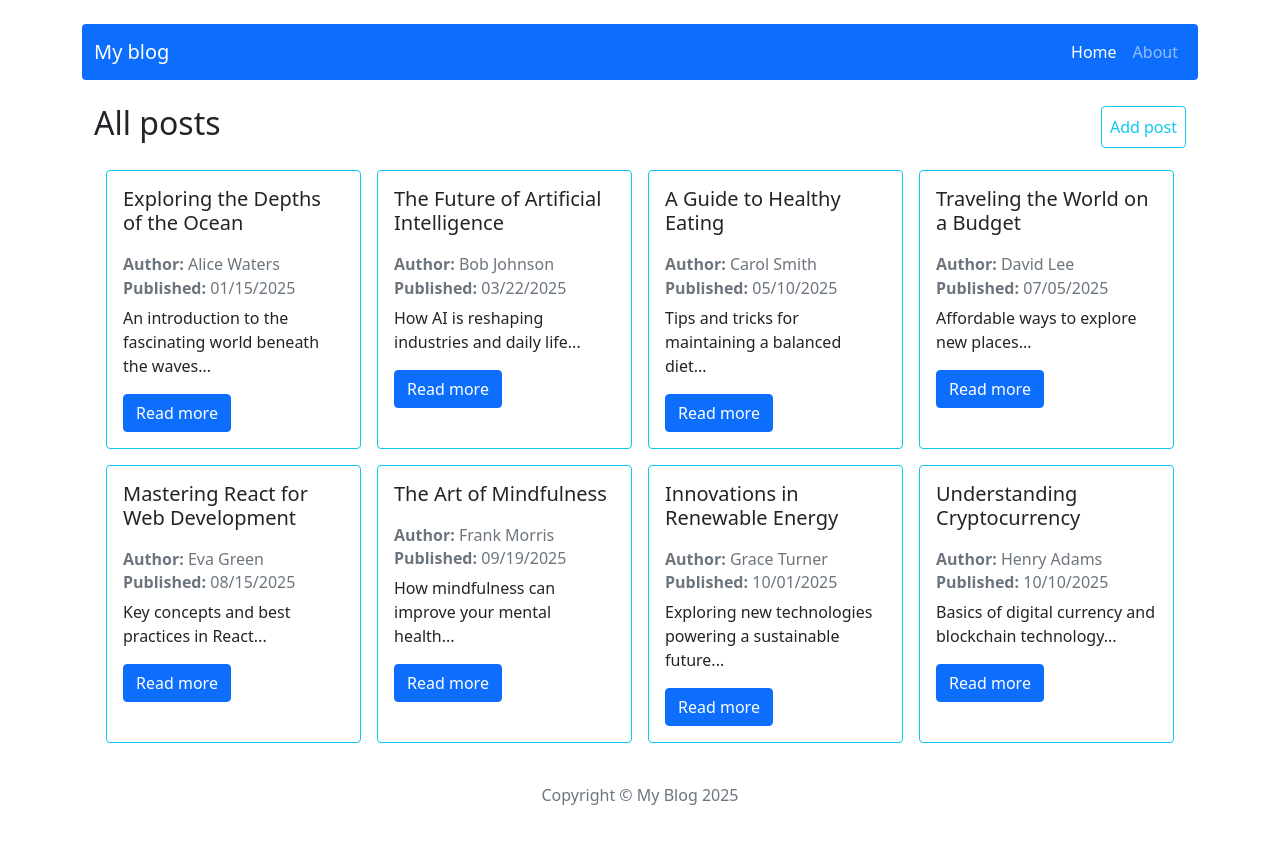
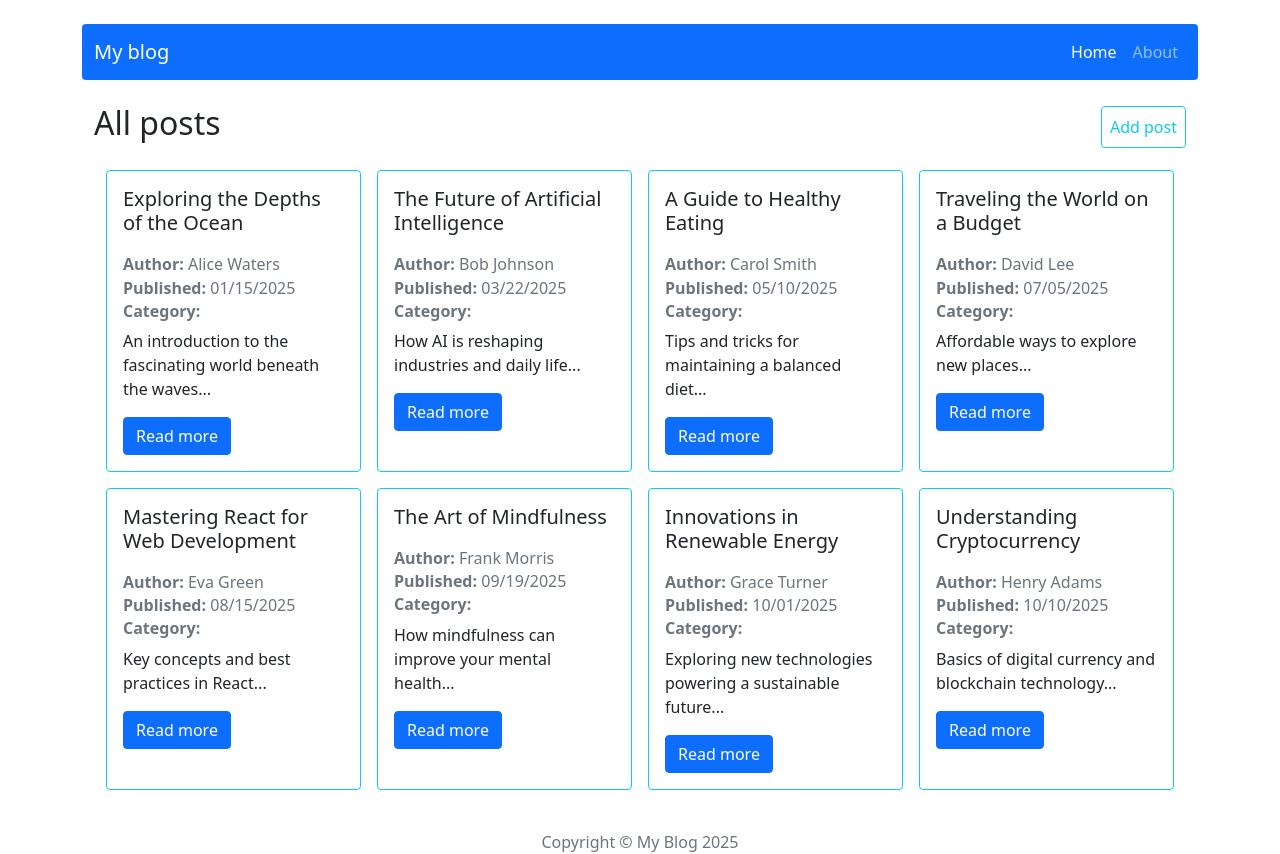
Before and after one commit to kriskensy/WebDev_react-blog, a React (Create React App) app: page / in a window 1280 px wide. Before the commit the page ends 807 px from the top, so only its background shows below. Built offline with nearby package versions, Linux system fonts and the light colour scheme.

Commit message:
Add categoriesRedux. Add Category field to SinglePost and Posts views

```diff
--- a/src/components/features/PostCard/PostCard.js
+++ b/src/components/features/PostCard/PostCard.js
@@ -1,6 +1,7 @@
 import { Button, Card } from 'react-bootstrap';
 import { Link } from 'react-router-dom';
-
+import { getCategoryById } from '../../../redux/categoriesRedux.js';
+//TODO category
 const PostCard = (props) => {
   return (
     <Card border='info'>
@@ -12,6 +13,9 @@ const PostCard = (props) => {
         <Card.Subtitle className='mb-2 text-muted'>
           <span className='fw-bold'>Published:</span> {props.publishedDate}
         </Card.Subtitle>
+        <Card.Subtitle className='mb-2 text-muted'>
+          <span className='fw-bold'>Category:</span> {getCategoryById.categoryName}
+        </Card.Subtitle>
         <Card.Text>{props.shortDescription}</Card.Text>
         <Button as={Link} to={`/post/${props.id}`} variant='primary'>Read more</Button>
       </Card.Body>
--- a/src/components/features/Posts/Posts.js
+++ b/src/components/features/Posts/Posts.js
@@ -1,17 +1,22 @@
 import styles from './Posts.module.scss';
 import { useSelector } from 'react-redux';
 import { getAllPosts } from '../../../redux/postsRedux';
+import { getCategoryById, getAllCategories } from '../../../redux/categoriesRedux.js';
 import { Container } from 'react-bootstrap';
 import PostCard from '../PostCard/PostCard.js';
 import { dateToStr } from '../../../utils/dateToStr.js';
-
+import { Navigate } from 'react-router-dom';
+//TODO category
 const Posts = () => {
 
   const posts = useSelector(getAllPosts);
+  const categories = useSelector(getAllCategories);
 
   return (
     <Container className={styles.cardsContainer}>
-      {posts.map(post => (
+      {posts.map(post => {
+        const category = getCategoryById({ categories }, post.categoryId);
+        return (
         <PostCard
           key={post.id}
           id={post.id}
@@ -19,8 +24,10 @@ const Posts = () => {
           author={post.author}
           publishedDate={dateToStr(post.publishedDate)}
           shortDescription={post.shortDescription}
+          category={category ? category.categoryName : 'Unknown'}
         />
-      ))}
+        );
+      })}
     </Container>
   );
 }
--- a/src/components/pages/SinglePost/SinglePost.js
+++ b/src/components/pages/SinglePost/SinglePost.js
@@ -3,6 +3,7 @@ import PageTitle from "../../common/PageTitle/PageTitle";
 import { Button, Stack } from "react-bootstrap";
 import { useDispatch, useSelector } from "react-redux";
 import { getPostById, removePost } from "../../../redux/postsRedux";
+import { getCategoryById } from '../../../redux/categoriesRedux.js';
 import { useState } from "react";
 import CancelPostModal from "../../features/CancelPostModal/CancelPostModal";
 import { dateToStr } from "../../../utils/dateToStr";
@@ -11,6 +12,7 @@ const SinglePost = () => {
 
   const { id } = useParams();
   const postData = useSelector(state => getPostById(state, id));
+  const category = useSelector(state => getCategoryById(state, postData.categoryId));
 
   const [showModal, setShowModal] = useState(false);
   const handleCloseModal = () => setShowModal(false);
@@ -45,6 +47,9 @@ const SinglePost = () => {
           <p>
             <span className='fw-bold'>Published:</span> {dateToStr(postData.publishedDate)}
           </p>
+          <p>
+            <span className='fw-bold'>Category:</span> {category ? category.categoryName : 'Unknown'}
+          </p>
         </section>
         <p dangerouslySetInnerHTML={{ __html: postData.content }} />
       </article>
--- /dev/null
+++ b/src/redux/categoriesRedux.js
@@ -0,0 +1,18 @@
+
+//selectors
+export const getAllCategories = (state) => state.categories;
+export const getCategoryById = ({ categories }, categoryId) => categories.find(category => category.id === categoryId);
+
+//actions
+const createActionName = actionName => `app/categories/${actionName}`;
+
+//action creators
+
+const categoriesReducer = (statePart = [], action) => {
+  switch (action.type) {
+    default:
+      return statePart;
+  };
+};
+
+export default categoriesReducer;
--- a/src/redux/postsRedux.js
+++ b/src/redux/postsRedux.js
@@ -3,7 +3,6 @@ import shortid from 'shortid';
 //selectors
 export const getAllPosts = (state) => state.posts;
 export const getPostById = ({ posts }, postId) => posts.find(post => post.id === postId);
-export const getCategoryById = ({ categories }, categoryId) => categories.find(category => category.id === categoryId);
 
 //actions
 const createActionName = actionName => `app/posts/${actionName}`;
--- a/src/redux/store.js
+++ b/src/redux/store.js
@@ -1,10 +1,11 @@
 import { createStore, combineReducers } from "redux";
 import initialState from "./initialState";
 import postsReducer from "./postsRedux";
+import categoriesReducer from "./categoriesRedux";
 
 const subreducers = {
   posts: postsReducer,
-  categories: postsReducer,
+  categories: categoriesReducer,
 }
 
 const reducer = combineReducers(subreducers);
```
